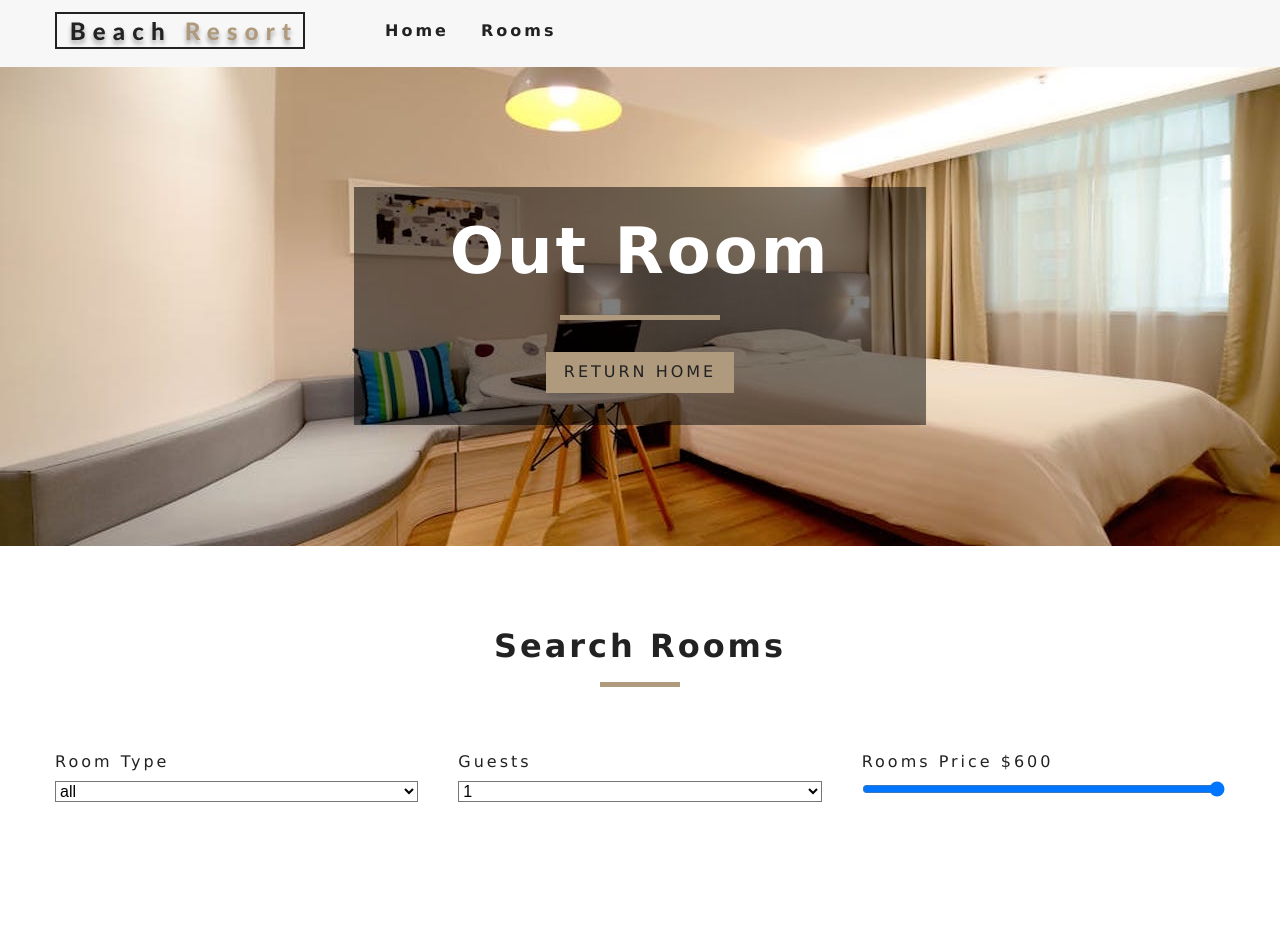
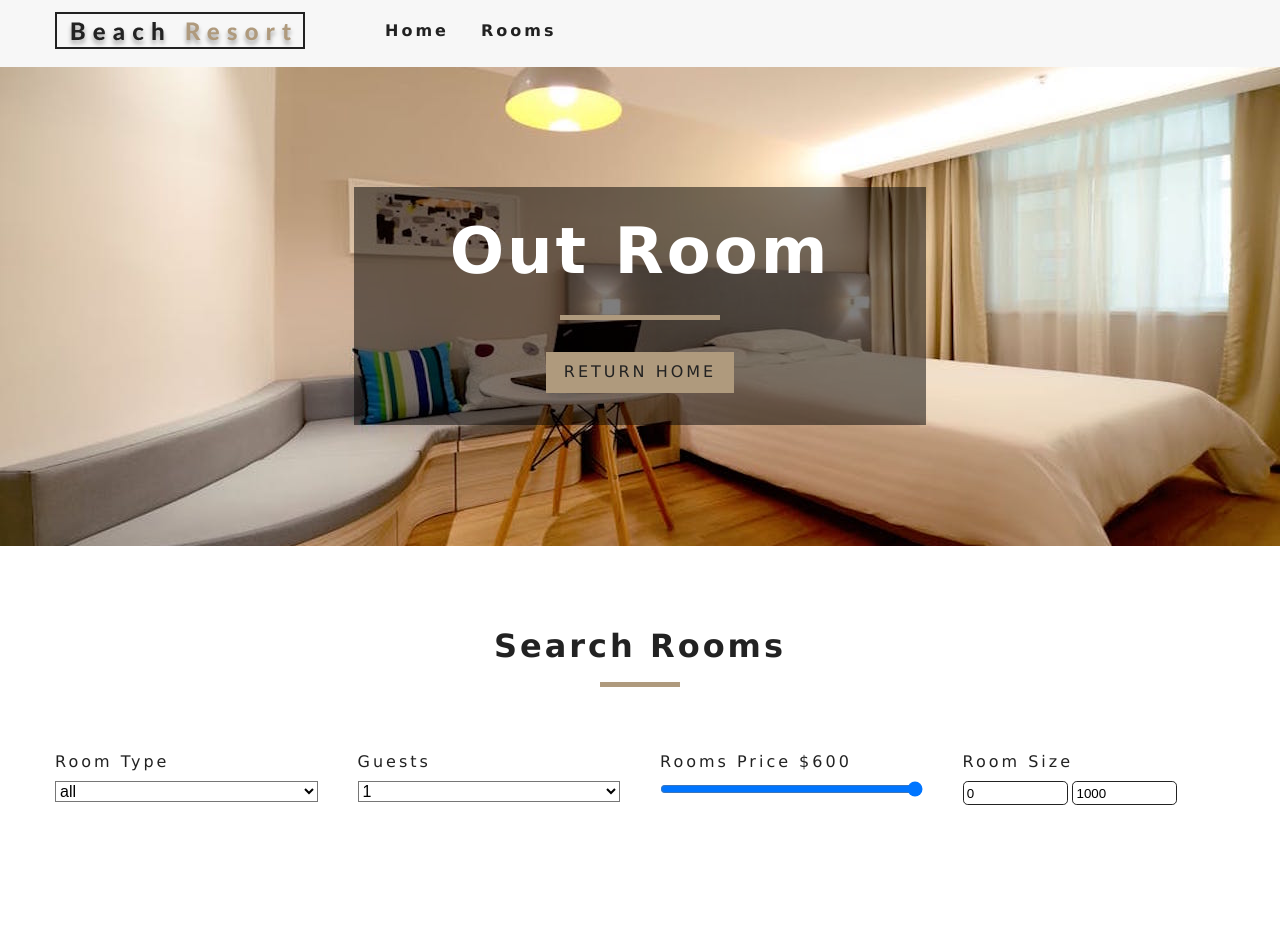
Before and after one commit to juliaosmolovska/react_website_2, a React (Create React App) app: page /rooms in a window 1280 px wide. Shown: the top 952 px of the page. Built offline with nearby package versions, Linux system fonts and the light colour scheme.

Commit message:
Add min&max size for RoomFilter

```diff
--- a/src/components/RoomFilter.js
+++ b/src/components/RoomFilter.js
@@ -73,7 +73,7 @@
             </select>
           </div>
           {/* end guests */}
-          {/* room price*/}
+          {/* room price */}
           <div className='form-group'>
             <label htmlFor='price'>
               rooms price ${price}
@@ -89,7 +89,26 @@
               className='form-control'
             />
           </div>
-          {/* end room price*/}
+          {/* end room price */}
+          {/* size */}
+          <div  className='form-group'>
+            <label htmlFor='size'>room size</label>
+            <div  className='size-inputs'>
+              <input
+                type='number'
+                name='minSize'
+                id='size'
+                value={minSize} onChange={handleChange}  className='size-input'
+              />
+              <input
+                type='number'
+                name='maxSize'
+                id='size'
+                value={maxSize} onChange={handleChange}  className='size-input'
+              />
+            </div>
+          </div>
+          {/* end of size */}
         </form>
     </section>
   );
```
